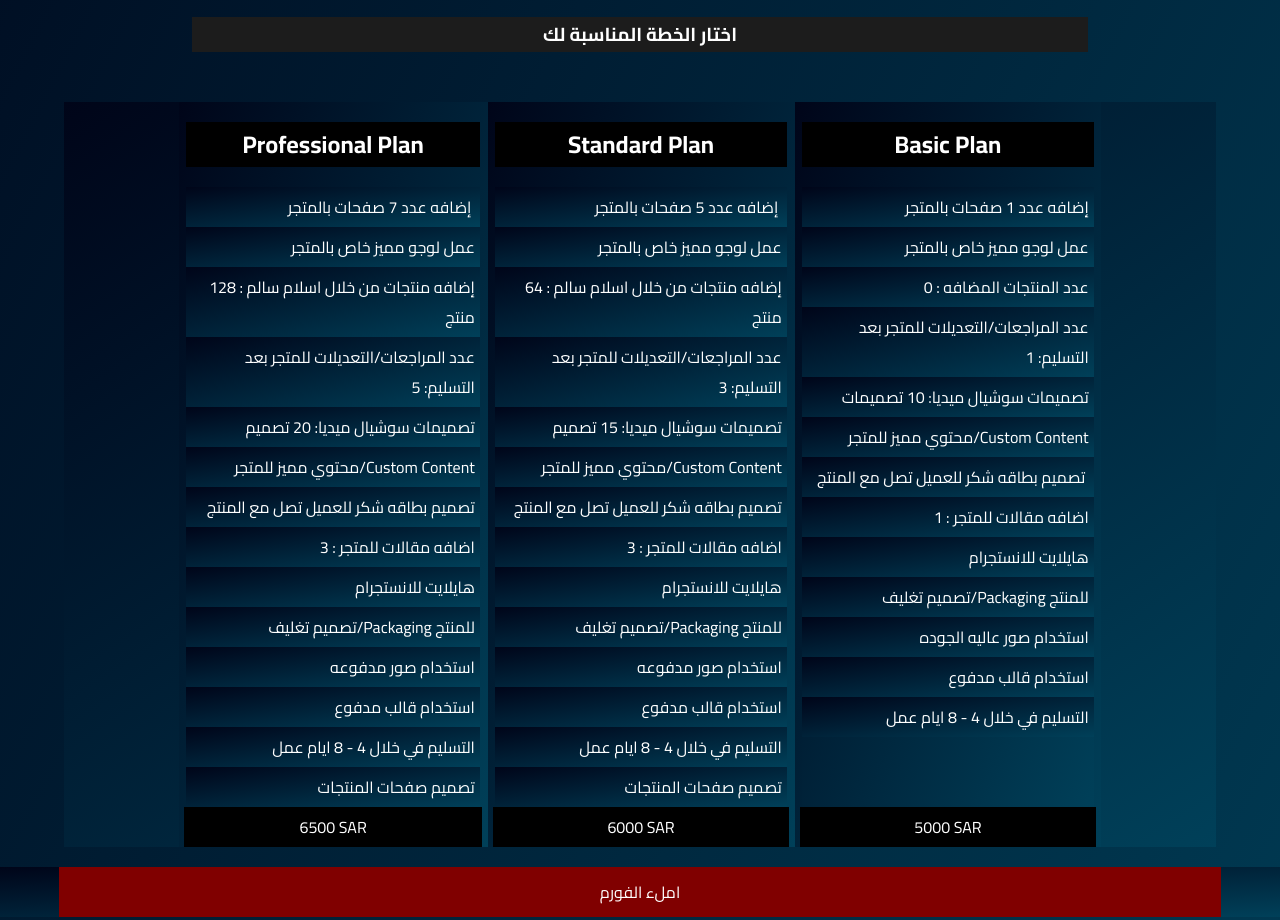
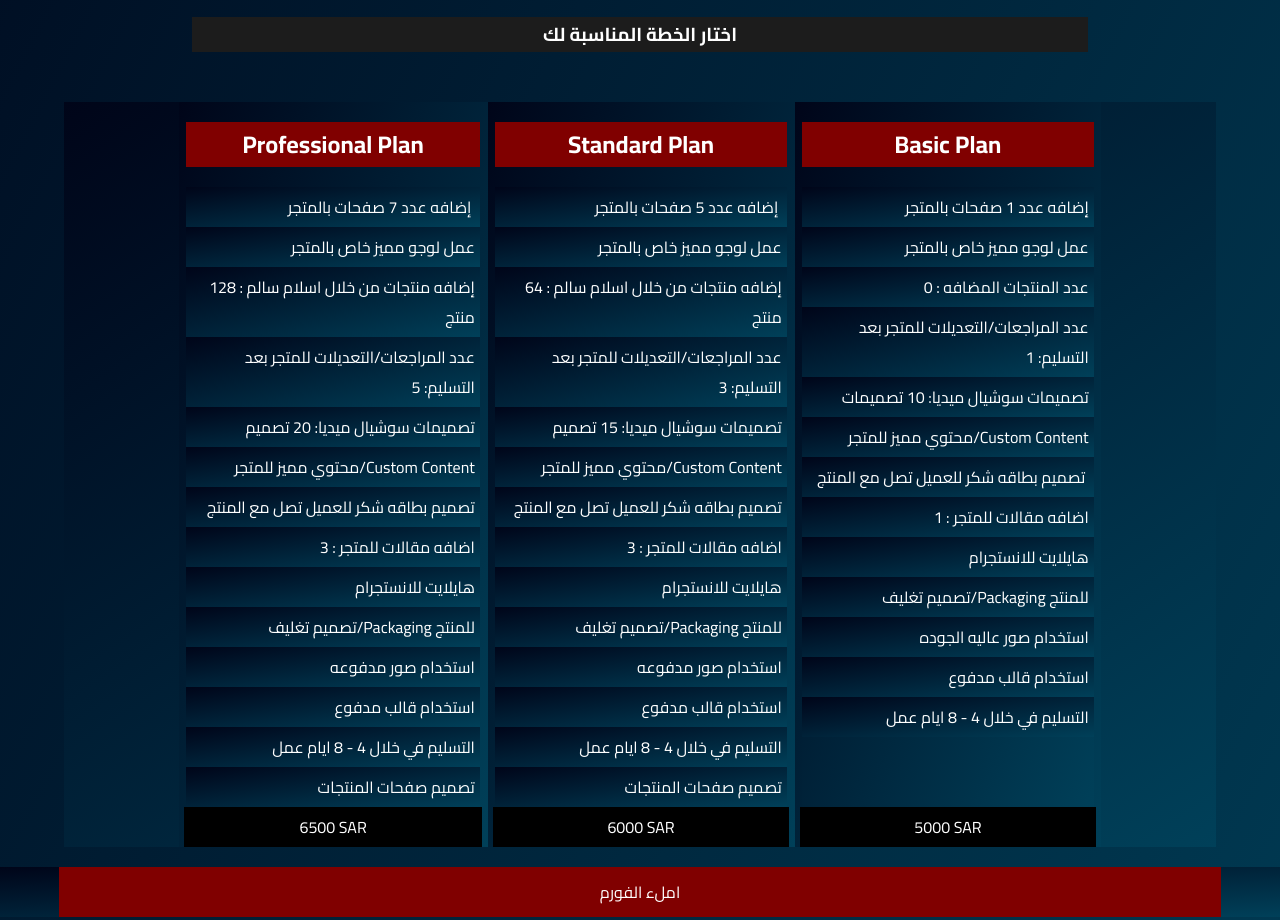
Before and after one commit to ecom-secrets/ecom-secret, a plain HTML site: page index.html in a window 1280 px wide. Shown: the part 892-1812 px from the top of the page. Drawn offline with Linux system fonts and the light colour scheme.

Commit message:
Update style.css

```diff
--- a/style.css
+++ b/style.css
@@ -77,7 +77,7 @@ video {
 
 .plan-title {
 	width: 95%;
-	background: black;
+	background: maroon;
 	font-weight: bolder;
 	font-size: 1.5em;
 }
```
